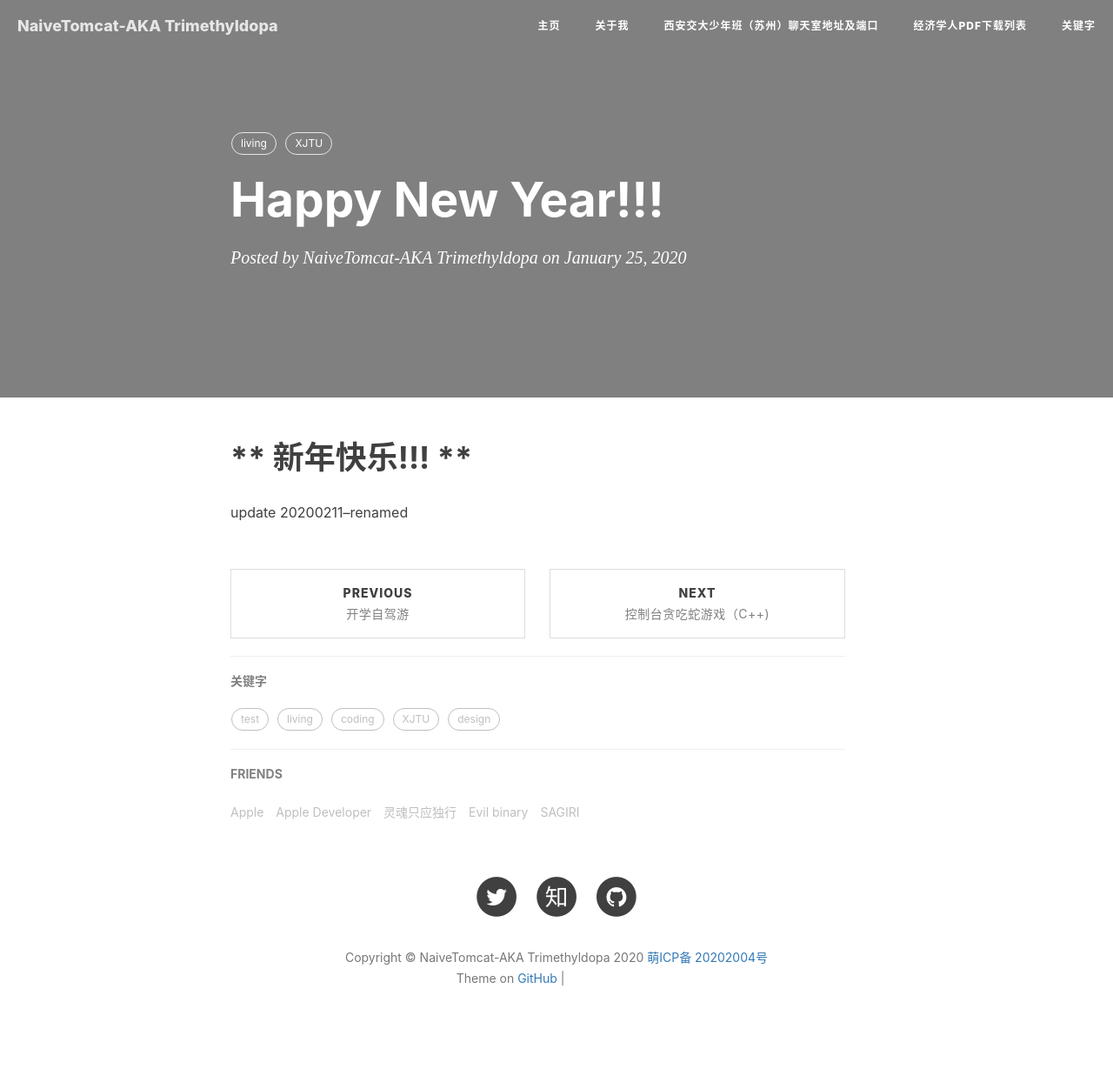
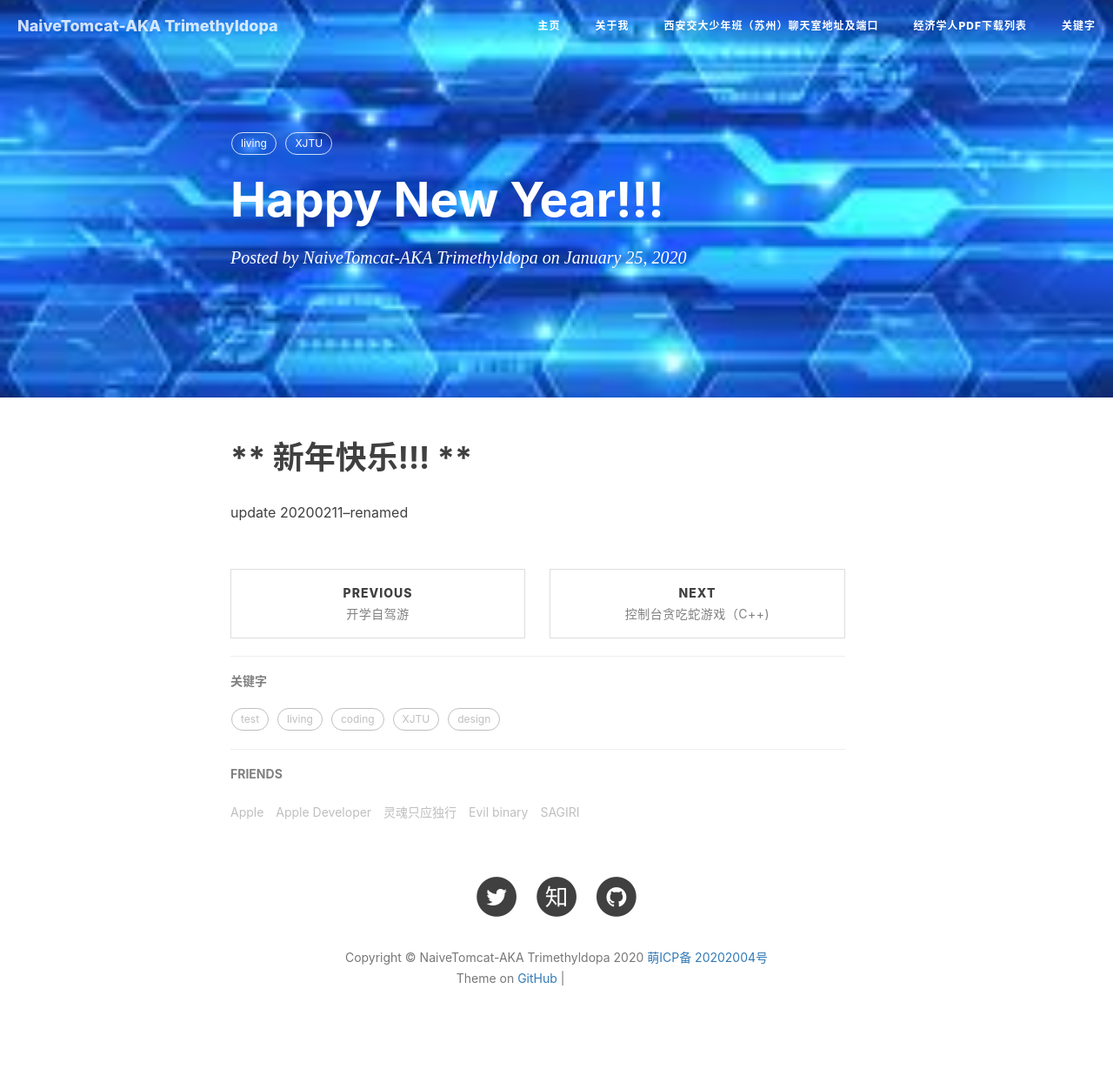
Before and after one commit to NaiveTomcat/blog, a Jekyll site: the page built from _posts/2020-01-25-happy-new-year.md, in a window 1280 px wide. Shown: the whole page at 87% size. Built offline with Jekyll 4.4.1, drawn with Linux system fonts in a browser that asks for light colours; nearby versions of some CDN libraries; a script that is not in the unit is left out; comment, search, counter and statistics services are not loaded; grey boxes are pictures that could not be loaded.

Commit message:
Update _config.yml

```diff
--- a/_config.yml
+++ b/_config.yml
@@ -4,7 +4,7 @@ title: NaiveTomcat-AKA Trimethyldopa
 # 选项卡标题
 SEOTitle: 党一桐的博客 | NaiveTomcat's Blog
 # 首页背景图片
-header-img: blog/img/bg.jpg
+header-img: img/bg.jpg
 # 邮箱设置
 email: tomdang@tsinghuamakerxian.cn
 # 网站介绍
```
